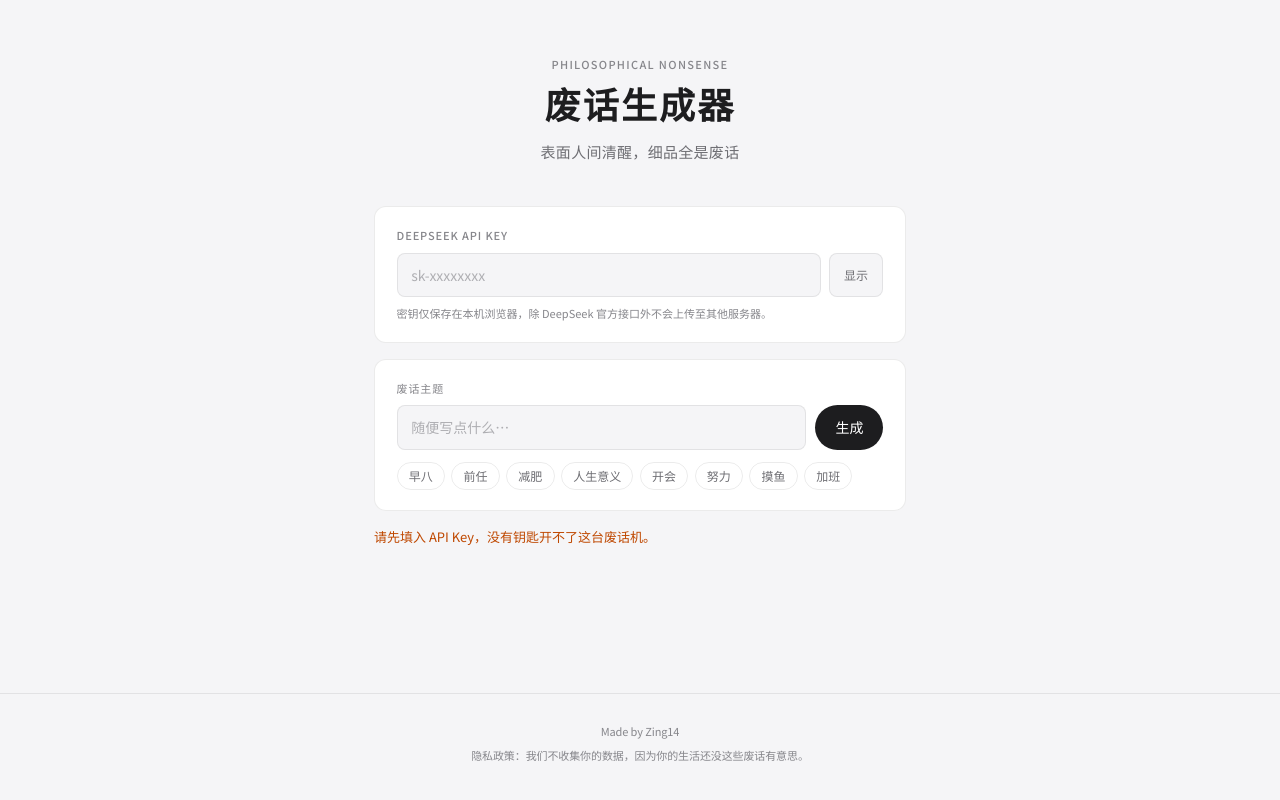
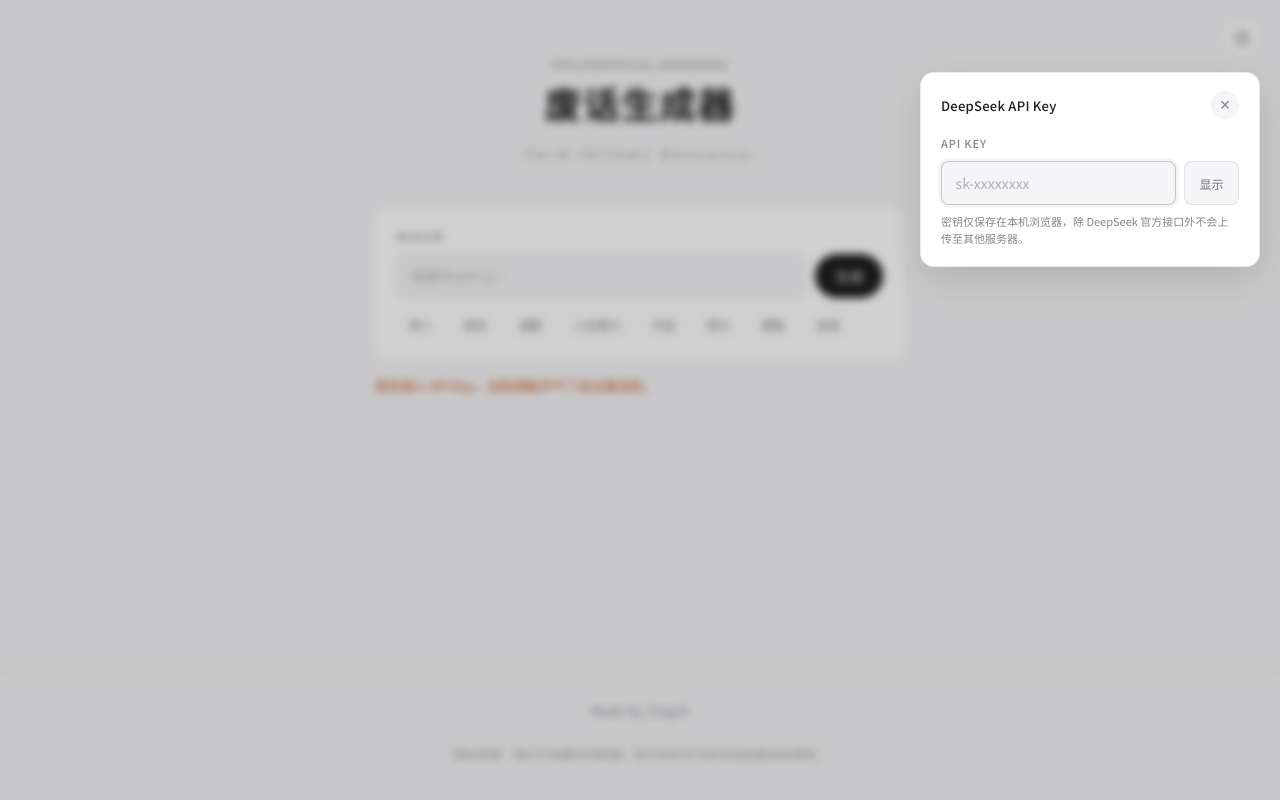
Before and after one commit to linwenjing36-commits/washer, a plain HTML site: page index.html in a window 1280 px wide. Both pictures are taken after a click on the button "生成". Drawn offline with Linux system fonts and the light colour scheme.

Commit message:
废话生成器

```diff
--- a/index.html
+++ b/index.html
@@ -39,6 +39,116 @@
       width: 100%;
       margin: 0 auto;
       padding: 3.5rem 1.5rem 2rem;
+      position: relative;
+    }
+
+    /* —— 设置（API Key）—— */
+    .settings-trigger {
+      position: fixed;
+      top: 1.25rem;
+      right: 1.25rem;
+      z-index: 50;
+      width: 2.25rem;
+      height: 2.25rem;
+      display: flex;
+      align-items: center;
+      justify-content: center;
+      padding: 0;
+      border: none;
+      border-radius: 50%;
+      background: rgba(255, 255, 255, 0.72);
+      backdrop-filter: blur(12px);
+      -webkit-backdrop-filter: blur(12px);
+      color: var(--text-tertiary);
+      cursor: pointer;
+      box-shadow: 0 1px 4px rgba(0, 0, 0, 0.06);
+      transition: color 0.2s, background 0.2s, transform 0.15s;
+    }
+
+    .settings-trigger:hover {
+      color: var(--text-secondary);
+      background: rgba(255, 255, 255, 0.95);
+    }
+
+    .settings-trigger:active { transform: scale(0.94); }
+
+    .settings-trigger svg {
+      width: 1.05rem;
+      height: 1.05rem;
+    }
+
+    .settings-backdrop {
+      position: fixed;
+      inset: 0;
+      z-index: 100;
+      display: flex;
+      align-items: flex-start;
+      justify-content: flex-end;
+      padding: 4.5rem 1.25rem 1.25rem;
+      background: rgba(0, 0, 0, 0.18);
+      backdrop-filter: blur(4px);
+      -webkit-backdrop-filter: blur(4px);
+      opacity: 0;
+      visibility: hidden;
+      transition: opacity 0.25s ease, visibility 0.25s;
+    }
+
+    .settings-backdrop.open {
+      opacity: 1;
+      visibility: visible;
+    }
+
+    .settings-panel {
+      width: min(100%, 340px);
+      background: var(--bg-elevated);
+      border: 1px solid var(--border);
+      border-radius: 14px;
+      padding: 1.15rem 1.25rem 1.25rem;
+      box-shadow: 0 12px 40px rgba(0, 0, 0, 0.12);
+      transform: translateY(-8px) scale(0.98);
+      opacity: 0;
+      transition: transform 0.28s cubic-bezier(0.22, 1, 0.36, 1), opacity 0.25s ease;
+    }
+
+    .settings-backdrop.open .settings-panel {
+      transform: translateY(0) scale(1);
+      opacity: 1;
+    }
+
+    .settings-header {
+      display: flex;
+      align-items: center;
+      justify-content: space-between;
+      margin-bottom: 1rem;
+    }
+
+    .settings-title {
+      font-size: 0.8125rem;
+      font-weight: 500;
+      color: var(--text);
+      letter-spacing: 0.02em;
+    }
+
+    .settings-close {
+      width: 1.75rem;
+      height: 1.75rem;
+      display: flex;
+      align-items: center;
+      justify-content: center;
+      padding: 0;
+      border: none;
+      border-radius: 50%;
+      background: var(--bg);
+      color: var(--text-tertiary);
+      font-size: 1.125rem;
+      line-height: 1;
+      cursor: pointer;
+      transition: background 0.15s, color 0.15s;
+    }
+
+    .settings-close:hover {
+      background: #ebebed;
+      color: var(--text-secondary);
     }
 
     .hero {
@@ -65,11 +175,13 @@
     }
 
     .hero-sub {
-      margin-top: 0.65rem;
-      font-size: 0.9375rem;
-      font-weight: 300;
-      color: var(--text-secondary);
-      letter-spacing: 0.02em;
+      margin-top: 0.85rem;
+      font-size: 0.8125rem;
+      font-weight: 400;
+      font-style: italic;
+      color: var(--text-tertiary);
+      letter-spacing: 0.32em;
+      text-indent: 0.32em;
     }
 
     .panel {
@@ -293,7 +405,7 @@
 
     .receipt-viewport.printing,
     .receipt-viewport.done {
-      max-height: 520px;
+      max-height: 2000px;
     }
 
     .receipt-paper {
@@ -429,42 +541,56 @@
       background: var(--bg);
     }
 
-    .site-footer p {
-      font-size: 0.6875rem;
+    .site-footer .footer-credit {
+      font-size: 0.8125rem;
       font-weight: 400;
-      line-height: 1.65;
+      line-height: 1.5;
       color: var(--text-tertiary);
-      letter-spacing: -0.01em;
+      letter-spacing: 0.02em;
       max-width: 480px;
       margin: 0 auto;
     }
 
-    .site-footer p + p { margin-top: 0.35rem; }
-
-    .site-footer a {
-      color: var(--text-tertiary);
-      text-decoration: none;
+    .site-footer .footer-privacy {
+      font-size: 0.75rem;
+      font-weight: 400;
+      line-height: 1.65;
+      color: rgba(0, 0, 0, 0.36);
+      letter-spacing: 0.01em;
+      max-width: 420px;
+      margin: 1.5rem auto 0;
     }
-
-    .site-footer a:hover { text-decoration: underline; }
   </style>
 </head>
 <body>
-  <main>
-    <header class="hero">
-      <p class="hero-eyebrow">Philosophical Nonsense</p>
-      <h1>废话生成器</h1>
-      <p class="hero-sub">表面人间清醒，细品全是废话</p>
-    </header>
+  <button type="button" class="settings-trigger" id="settingsBtn" aria-label="打开设置" title="设置">
+    <svg viewBox="0 0 24 24" fill="none" stroke="currentColor" stroke-width="1.75" stroke-linecap="round" stroke-linejoin="round" aria-hidden="true">
+      <circle cx="12" cy="12" r="3"/>
+      <path d="M19.4 15a1.65 1.65 0 0 0 .33 1.82l.06.06a2 2 0 0 1-2.83 2.83l-.06-.06a1.65 1.65 0 0 0-1.82-.33 1.65 1.65 0 0 0-1 1.51V21a2 2 0 0 1-4 0v-.09A1.65 1.65 0 0 0 9 19.4a1.65 1.65 0 0 0-1.82.33l-.06.06a2 2 0 0 1-2.83-2.83l.06-.06A1.65 1.65 0 0 0 4.68 15a1.65 1.65 0 0 0-1.51-1H3a2 2 0 0 1 0-4h.09A1.65 1.65 0 0 0 4.6 9a1.65 1.65 0 0 0-.33-1.82l-.06-.06a2 2 0 0 1 2.83-2.83l.06.06A1.65 1.65 0 0 0 9 4.68a1.65 1.65 0 0 0 1-1.51V3a2 2 0 0 1 4 0v.09a1.65 1.65 0 0 0 1 1.51 1.65 1.65 0 0 0 1.82-.33l.06-.06a2 2 0 0 1 2.83 2.83l-.06.06A1.65 1.65 0 0 0 19.4 9a1.65 1.65 0 0 0 1.51 1H21a2 2 0 0 1 0 4h-.09a1.65 1.65 0 0 0-1.51 1z"/>
+    </svg>
+  </button>
 
-    <section class="panel">
-      <p class="field-label">DEEPSEEK API KEY</p>
+  <div class="settings-backdrop" id="settingsBackdrop" role="dialog" aria-modal="true" aria-labelledby="settingsTitle" hidden>
+    <div class="settings-panel" id="settingsPanel">
+      <div class="settings-header">
+        <span class="settings-title" id="settingsTitle">DeepSeek API Key</span>
+        <button type="button" class="settings-close" id="settingsClose" aria-label="关闭">×</button>
+      </div>
+      <p class="field-label">API KEY</p>
       <div class="api-row">
         <input type="password" id="apiKey" placeholder="sk-xxxxxxxx" autocomplete="off" />
         <button type="button" class="btn-ghost" id="toggleKey">显示</button>
       </div>
       <p class="field-hint">密钥仅保存在本机浏览器，除 DeepSeek 官方接口外不会上传至其他服务器。</p>
-    </section>
+    </div>
+  </div>
+
+  <main>
+    <header class="hero">
+      <p class="hero-eyebrow">Philosophical Nonsense</p>
+      <h1>废话生成器</h1>
+      <p class="hero-sub">Form follows Nonsense.</p>
+    </header>
 
     <section class="panel">
       <p class="field-label">废话主题</p>
@@ -515,8 +641,8 @@
   </main>
 
   <footer class="site-footer">
-    <p>Made by Zing14</p>
-    <p>隐私政策：我们不收集你的数据，因为你的生活还没这些废话有意思。</p>
+    <p class="footer-credit">Made by Zing14</p>
+    <p class="footer-privacy">隐私政策：我们不收集你的数据，因为你的生活还没这些废话有意思。</p>
   </footer>
 
   <script>
@@ -560,6 +686,37 @@
       const show = apiKeyInput.type === "password";
       apiKeyInput.type = show ? "text" : "password";
       toggleKeyBtn.textContent = show ? "隐藏" : "显示";
+    });
+
+    const settingsBtn = document.getElementById("settingsBtn");
+    const settingsBackdrop = document.getElementById("settingsBackdrop");
+    const settingsPanel = document.getElementById("settingsPanel");
+    const settingsClose = document.getElementById("settingsClose");
+
+    function openSettings() {
+      settingsBackdrop.hidden = false;
+      requestAnimationFrame(() => settingsBackdrop.classList.add("open"));
+      settingsBtn.setAttribute("aria-expanded", "true");
+      setTimeout(() => apiKeyInput.focus(), 280);
+    }
+
+    function closeSettings() {
+      settingsBackdrop.classList.remove("open");
+      settingsBtn.setAttribute("aria-expanded", "false");
+      setTimeout(() => {
+        if (!settingsBackdrop.classList.contains("open")) settingsBackdrop.hidden = true;
+      }, 260);
+    }
+
+    settingsBtn.setAttribute("aria-expanded", "false");
+    settingsBtn.addEventListener("click", openSettings);
+    settingsClose.addEventListener("click", closeSettings);
+    settingsBackdrop.addEventListener("click", (e) => {
+      if (e.target === settingsBackdrop) closeSettings();
+    });
+    settingsPanel.addEventListener("click", (e) => e.stopPropagation());
+    document.addEventListener("keydown", (e) => {
+      if (e.key === "Escape" && settingsBackdrop.classList.contains("open")) closeSettings();
     });
 
     document.querySelectorAll(".chip").forEach((chip) => {
@@ -664,6 +821,7 @@
       receiptViewport.classList.remove("printing", "done");
       receiptPaper.classList.remove("emerging");
       receiptPaper.style.transform = "translateY(-100%)";
+      receiptViewport.style.maxHeight = "0";
       receiptFooter.style.display = "none";
       outputText.className = "receipt-text loading";
       outputText.textContent = "正在酝酿…";
@@ -673,6 +831,10 @@
       const d = new Date();
       const pad = (n) => String(n).padStart(2, "0");
       return `${d.getFullYear()}.${pad(d.getMonth() + 1)}.${pad(d.getDate())} ${pad(d.getHours())}:${pad(d.getMinutes())}`;
+    }
+
+    function syncReceiptHeight() {
+      receiptViewport.style.maxHeight = receiptPaper.scrollHeight + "px";
     }
 
     async function printReceipt(text, theme) {
@@ -694,6 +856,7 @@
 
       receiptPaper.style.transition = "transform 0.35s cubic-bezier(0.22, 1, 0.36, 1)";
       receiptPaper.style.transform = "translateY(0)";
+      syncReceiptHeight();
 
       await new Promise((r) => setTimeout(r, 380));
       if (ctrl.aborted) return;
@@ -706,10 +869,7 @@
         if (ctrl.aborted) return;
         displayed += chars[i];
         outputText.innerHTML = displayed + '<span class="receipt-cursor"></span>';
-
-        const lineCount = displayed.split("\n").length;
-        const approxHeight = Math.min(60 + lineCount * 28 + displayed.length * 0.5, 480);
-        receiptViewport.style.maxHeight = approxHeight + "px";
+        syncReceiptHeight();
 
         if (i % tickEvery === 0) playPrintTick();
         await new Promise((r) => setTimeout(r, 38 + Math.random() * 22));
@@ -718,8 +878,9 @@
       if (ctrl.aborted) return;
 
       outputText.textContent = displayed;
+      receiptFooter.style.display = "flex";
+      syncReceiptHeight();
       receiptViewport.classList.add("done");
-      receiptFooter.style.display = "flex";
       outputMeta.textContent = `主题：${theme}`;
       latestText = text;
       playPrintDone();
@@ -739,6 +900,7 @@
 
       if (!apiKey) {
         showError("请先填入 API Key，没有钥匙开不了这台废话机。");
+        openSettings();
         return;
       }
       if (!theme) {
@@ -760,12 +922,12 @@
       latestText = "";
       printerLed.classList.add("on");
       receiptViewport.classList.add("printing");
-      receiptViewport.style.maxHeight = "120px";
       receiptPaper.classList.add("emerging");
       receiptPaper.style.transition = "transform 0.35s cubic-bezier(0.22, 1, 0.36, 1)";
       receiptPaper.style.transform = "translateY(0)";
       outputText.className = "receipt-text loading";
       outputText.textContent = "正在向宇宙申请一句刻薄的废话…";
+      syncReceiptHeight();
 
       const prompt = `请围绕「${theme}」这个主题，写一段中文「毒舌哲学」式废话。
 
```
